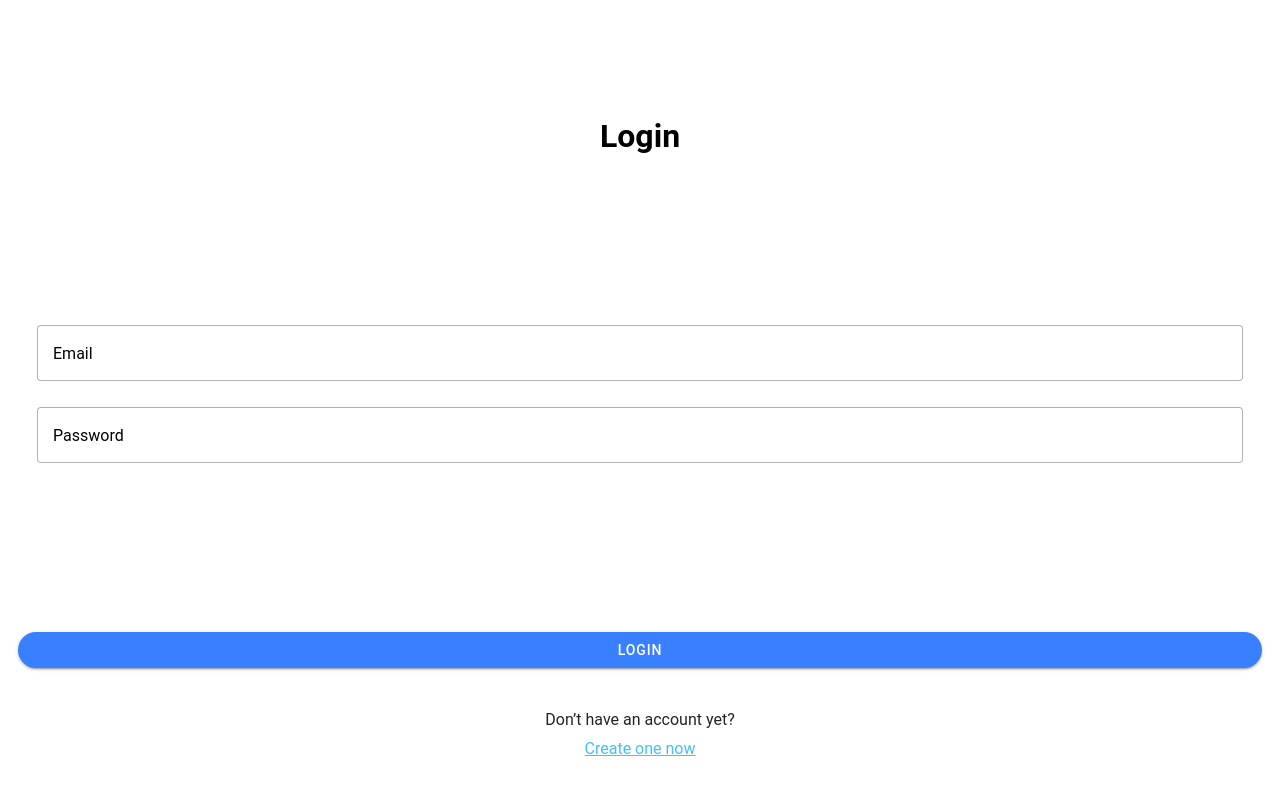
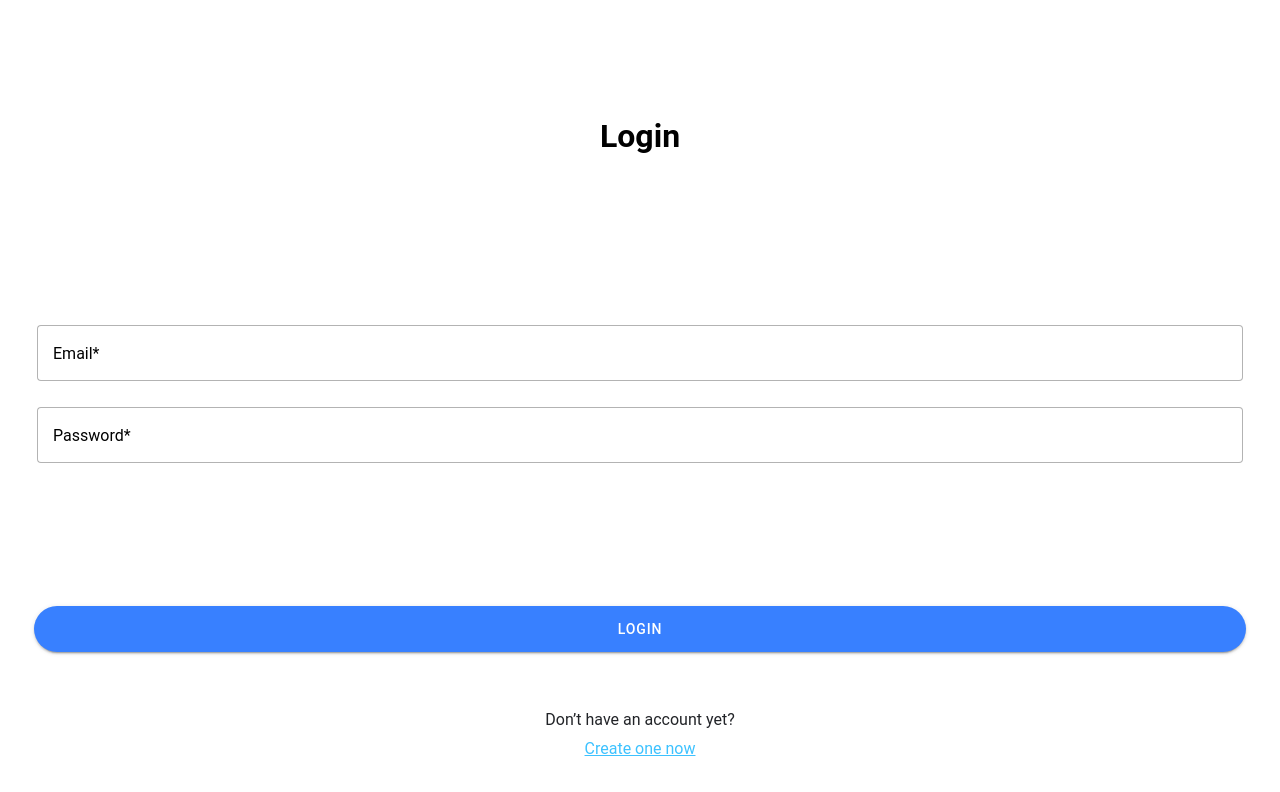
Before and after one commit to Edyci123/InTouch, a React (Vite) app in the folder src/app/: page /auth/login in a window 1280 px wide. Shown: the top 792 px of the page. Built offline with nearby package versions, Linux system fonts and the light colour scheme.

Commit message:
Login page + cors

```diff
--- a/src/app/src/pages/Auth/Login.tsx
+++ b/src/app/src/pages/Auth/Login.tsx
@@ -1,4 +1,4 @@
-import React from "react";
+import React, { useId } from "react";
 import { BasePage } from "../../components/BasePage/BasePage";
 import {
     IonButton,
@@ -15,7 +15,8 @@ import { Form, SubmitHandler, useForm } from "react-hook-form";
 import { IAuth, zAuth } from "../../services/models/IAuth";
 import { zodResolver } from "@hookform/resolvers/zod";
 import Routes from "../../Routes";
-import styles from "./auth.module.scss"
+import styles from "./auth.module.scss";
+import { api } from "../../services/api/API";
 
 export const LoginPage: React.FC = () => {
     const form = useForm<IAuth>({
@@ -23,7 +24,12 @@ export const LoginPage: React.FC = () => {
         resolver: zodResolver(zAuth),
     });
 
-    const onSubmit: SubmitHandler<IAuth> = async (data) => {};
+    console.log(form.formState.errors);
+
+    const onSubmit: SubmitHandler<IAuth> = async (data) => {
+        const res = await api.auth.login(data);
+        api.setToken(res.accessToken);
+    };
 
     return (
         <BasePage
@@ -32,7 +38,7 @@ export const LoginPage: React.FC = () => {
             noHeader={true}
             title="Login"
             content={
-                <form onSubmit={() => form.handleSubmit(onSubmit)}>
+                <form id="login-form" onSubmit={form.handleSubmit(onSubmit)}>
                     <IonGrid className="ion-padding">
                         <IonRow>
                             <IonCol className="mt-5 mb-5 ion-text-center">
@@ -44,19 +50,21 @@ export const LoginPage: React.FC = () => {
                         <IonRow className="mt-5">
                             <IonCol size="12">
                                 <IonInput
-                                    label="Email"
-                                    color="primary"
+                                    mode="md"
+                                    label="Email*"
                                     label-placement="floating"
                                     fill="outline"
-                                    type="password"
-                                    placeholder="Email*"
+                                    type="text"
+                                    //placeholder="Email*"
                                     {...form.register("email")}
                                 />
                             </IonCol>
                             <IonCol className="mt-1" size="12">
                                 <IonInput
+                                    mode="md"
                                     {...form.register("password")}
-                                    label="Password"
+                                    className={styles["custom-input"]}
+                                    label="Password*"
                                     label-placement="floating"
                                     fill="outline"
                                     type="password"
@@ -69,7 +77,13 @@ export const LoginPage: React.FC = () => {
             }
             footer={
                 <>
-                    <IonButton type="submit" expand="block" shape="round">
+                    <IonButton
+                        type="submit"
+                        form="login-form"
+                        expand="block"
+                        shape="round"
+                        className="ion-padding"
+                    >
                         Login
                     </IonButton>
                     <div className="ion-margin ion-padding-top">
--- a/src/app/src/pages/Auth/auth.module.scss
+++ b/src/app/src/pages/Auth/auth.module.scss
@@ -1,5 +1,4 @@
 .custom-input {
-   // --border-color: transparent !important;
-    background: #F2F2F2 !important;
-
+   // --border-color: #f2f2f2 !important;
+   // --background: #f2f2f2
 }
--- a/src/app/src/services/api/AuthAPI.ts
+++ b/src/app/src/services/api/AuthAPI.ts
@@ -5,6 +5,7 @@ import { BaseAPI } from "./BaseAPI";
 
 export class AuthAPI extends BaseAPI {
     async login(data: IAuth) {
-        return await this.POST<IAuthToken>(this.url(APIRoutes.auth.login), data)
+        const response = await this.POST<IAuthToken>(this.url(APIRoutes.auth.login), data)
+        return response.data;
     }
 }
--- a/src/app/src/services/models/IAuth.ts
+++ b/src/app/src/services/models/IAuth.ts
@@ -2,11 +2,9 @@ import { z } from "zod";
 
 export const requiredError = "This field is required."
 
-const passwordRegex = "^(?=.*[A-Za-z])(?=.*\d)[A-Za-z\d]{8,}$";
-
 export const zAuth = z.object({
     email: z.string().email().min(1, {message: requiredError}),
-    password: z.string().regex(RegExp(passwordRegex)),
+    password: z.string().min(5, {message: "The password should be at least 6 characters long."})
 })
 
 export type IAuth = z.infer<typeof zAuth>;
```
Also changed, not shown: 2 other files (tests, documents, lock files or other folders).
